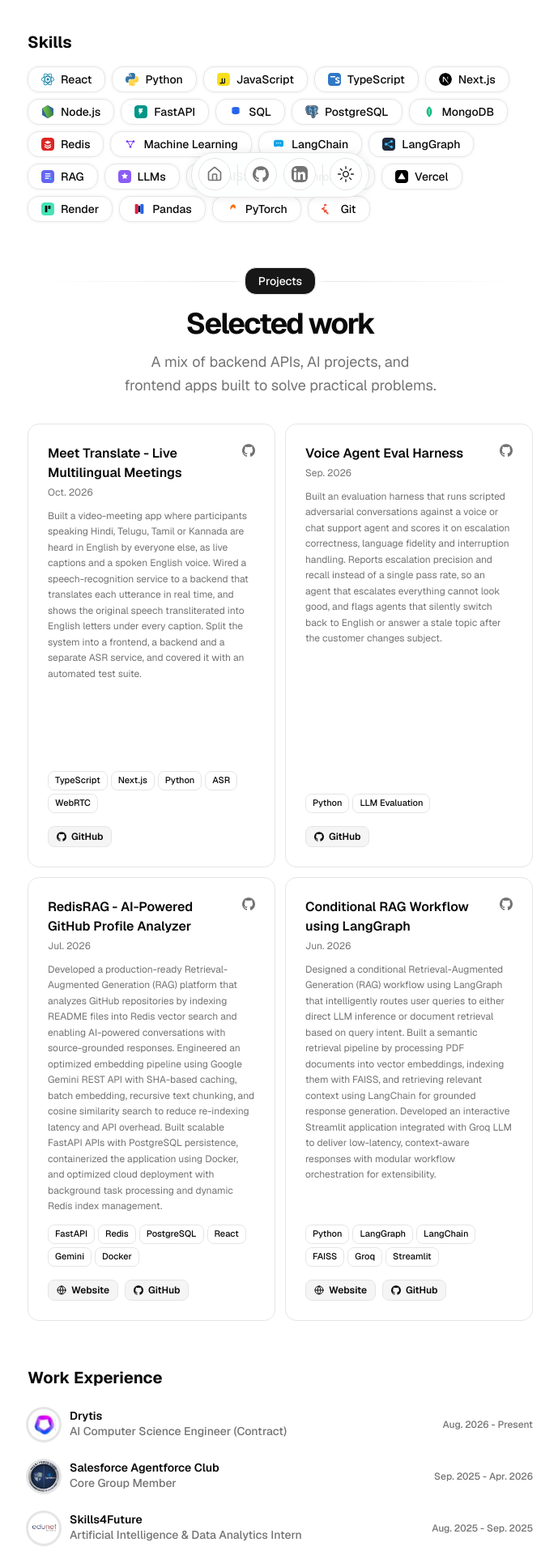
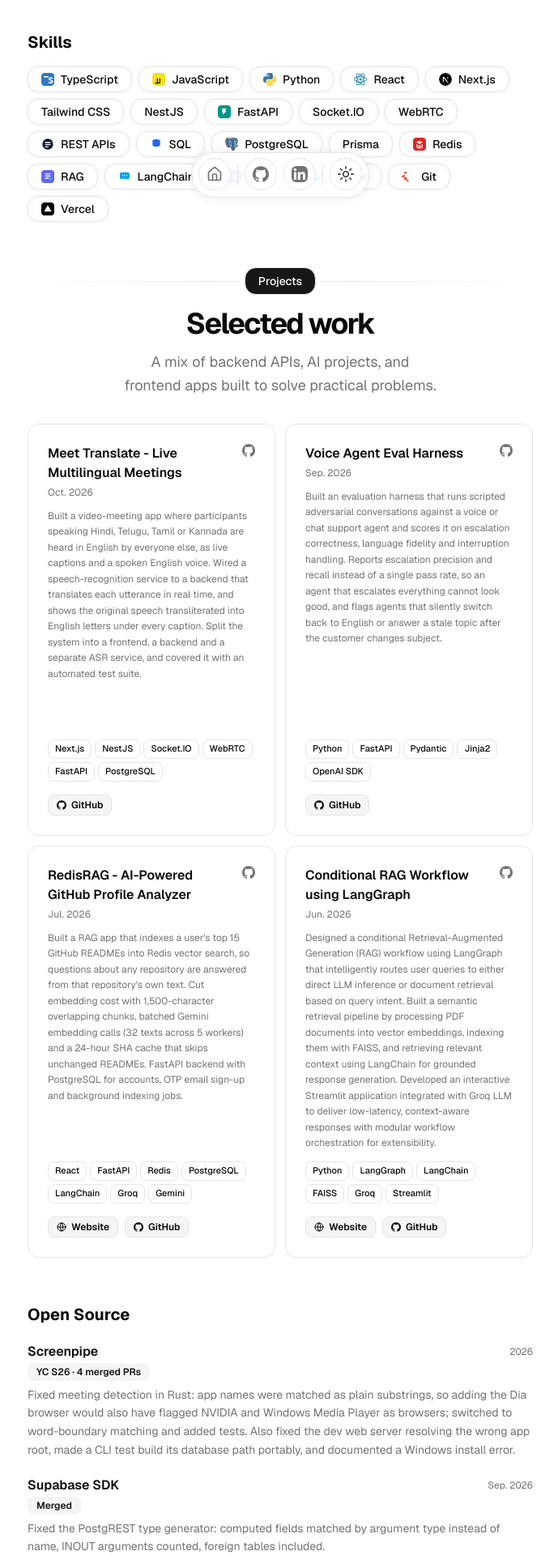
Before and after one commit to mujeebmasi/my-portfolio, a Next.js app: page / in a window 1280 px wide. Shown: the part 540-2460 px from the top of the page at 81% size, without its empty margins (294-983 px from the left). Built offline with nearby package versions, Linux system fonts and the light colour scheme.

Commit message:
Add open source section and align portfolio with resume

```diff
--- a/src/app/page.tsx
+++ b/src/app/page.tsx
@@ -8,6 +8,7 @@ import Markdown from "react-markdown";
 import ContactSection from "@/components/section/contact-section";
 import ProjectsSection from "@/components/section/projects-section";
 import WorkSection from "@/components/section/work-section";
+import OpenSourceSection from "@/components/section/open-source-section";
 import { ArrowUpRight } from "lucide-react";
 
 const BLUR_FADE_DELAY = 0.04;
@@ -86,6 +87,16 @@ export default function Page() {
           <ProjectsSection />
         </BlurFade>
       </section>
+      <section id="open-source">
+        <div className="flex min-h-0 flex-col gap-y-6">
+          <BlurFade delay={BLUR_FADE_DELAY * 8}>
+            <h2 className="text-xl font-bold">Open Source</h2>
+          </BlurFade>
+          <BlurFade delay={BLUR_FADE_DELAY * 8}>
+            <OpenSourceSection />
+          </BlurFade>
+        </div>
+      </section>
       <section id="work">
         <div className="flex min-h-0 flex-col gap-y-6">
           <BlurFade delay={BLUR_FADE_DELAY * 8}>
--- /dev/null
+++ b/src/components/section/open-source-section.tsx
@@ -0,0 +1,38 @@
+import Link from "next/link";
+import { ArrowUpRight } from "lucide-react";
+import { Badge } from "@/components/ui/badge";
+import { DATA } from "@/data/resume";
+
+export default function OpenSourceSection() {
+  return (
+    <div className="flex flex-col gap-6">
+      {DATA.openSource.map((entry) => (
+        <div key={entry.project} className="flex flex-col gap-1.5">
+          <div className="flex items-center justify-between gap-x-3">
+            <Link
+              href={entry.href}
+              target="_blank"
+              rel="noopener noreferrer"
+              className="group flex items-center gap-2 font-semibold leading-none"
+            >
+              {entry.project}
+              <ArrowUpRight
+                className="h-3.5 w-3.5 text-muted-foreground opacity-0 -translate-x-2 group-hover:opacity-100 group-hover:translate-x-0 transition-all duration-200"
+                aria-hidden
+              />
+            </Link>
+            <span className="text-xs tabular-nums text-muted-foreground flex-none">
+              {entry.dates}
+            </span>
+          </div>
+          <Badge variant="secondary" className="w-fit text-xs">
+            {entry.badge}
+          </Badge>
+          <p className="text-sm text-muted-foreground leading-relaxed">
+            {entry.description}
+          </p>
+        </div>
+      ))}
+    </div>
+  );
+}
--- a/src/data/resume.tsx
+++ b/src/data/resume.tsx
@@ -1,28 +1,22 @@
 import { Icons } from "@/components/icons";
 import { HomeIcon } from "lucide-react";
-import type { ReactNode } from "react";
+import type { ReactNode, SVGProps } from "react";
 import { ReactLight } from "@/components/ui/svgs/reactLight";
 
 import { Python } from "@/components/ui/svgs/python";
 import { NextjsIconDark } from "@/components/ui/svgs/nextjsIconDark";
 import { Nodejs } from "@/components/ui/svgs/nodejs";
 import { Postgresql } from "@/components/ui/svgs/postgresql";
+import { Docker } from "@/components/ui/svgs/docker";
 import {
-  ChromaDbLogo,
-  FaissLogo,
   FastApiLogo,
   GitLogo,
   JavaScriptLogo,
-  LangGraphLogo,
   LlmLogo,
-  MachineLearningLogo,
-  MongoDbLogo,
   NlpLogo,
-  PandasLogo,
-  PyTorchLogo,
   RagLogo,
   RedisLogo,
-  RenderLogo,
+  RestApiLogo,
   SqlLogo,
   TypeScriptLogo,
   VercelLogo,
@@ -32,6 +26,20 @@ type HackathonLink = {
   href: string;
   icon: ReactNode;
   title: string;
+};
+
+// icon is optional: skills without a logo render as a plain text pill
+type Skill = {
+  name: string;
+  icon?: (props: SVGProps<SVGSVGElement>) => ReactNode;
+};
+
+type OpenSourceEntry = {
+  project: string;
+  href: string;
+  dates: string;
+  badge: string;
+  description: string;
 };
 
 type HackathonEntry = {
@@ -55,35 +63,33 @@ export const DATA = {
     "B.Tech student (AI & ML) who builds full-stack products and AI systems, from RAG pipelines and live speech translation to evaluation tools for voice agents. Currently a contract AI engineer, with interests in backend engineering, Generative AI, and scalable systems.",
   avatarUrl: "/me.png.png",
   highlights: [
-    "Full-stack apps with Next.js, TypeScript and FastAPI",
-    "RAG pipelines with LangChain, LangGraph and vector search",
-    "Evaluation and tooling for LLM and voice agents",
+    "Full-stack apps with Next.js, NestJS and FastAPI",
+    "RAG pipelines with LangChain and Redis vector search",
+    "Merged open-source PRs to Screenpipe and Supabase",
   ],
   skills: [
+    { name: "TypeScript", icon: TypeScriptLogo },
+    { name: "JavaScript", icon: JavaScriptLogo },
+    { name: "Python", icon: Python },
     { name: "React", icon: ReactLight },
-    { name: "Python", icon: Python },
-    { name: "JavaScript", icon: JavaScriptLogo },
-    { name: "TypeScript", icon: TypeScriptLogo },
     { name: "Next.js", icon: NextjsIconDark },
-    { name: "Node.js", icon: Nodejs },
+    { name: "Tailwind CSS" },
+    { name: "NestJS" },
     { name: "FastAPI", icon: FastApiLogo },
+    { name: "Socket.IO" },
+    { name: "WebRTC" },
+    { name: "REST APIs", icon: RestApiLogo },
     { name: "SQL", icon: SqlLogo },
     { name: "PostgreSQL", icon: Postgresql },
-    { name: "MongoDB", icon: MongoDbLogo },
+    { name: "Prisma" },
     { name: "Redis", icon: RedisLogo },
-    { name: "Machine Learning", icon: MachineLearningLogo },
+    { name: "RAG", icon: RagLogo },
     { name: "LangChain", icon: NlpLogo },
-    { name: "LangGraph", icon: LangGraphLogo },
-    { name: "RAG", icon: RagLogo },
     { name: "LLMs", icon: LlmLogo },
-    { name: "FAISS", icon: FaissLogo },
-    { name: "ChromaDB", icon: ChromaDbLogo },
+    { name: "Docker", icon: Docker },
+    { name: "Git", icon: GitLogo },
     { name: "Vercel", icon: VercelLogo },
-    { name: "Render", icon: RenderLogo },
-    { name: "Pandas", icon: PandasLogo },
-    { name: "PyTorch", icon: PyTorchLogo },
-    { name: "Git", icon: GitLogo },
-  ],
+  ] as Skill[],
   navbar: [
     { href: "/", icon: HomeIcon, label: "Home" },
   ],
@@ -126,7 +132,7 @@ export const DATA = {
       start: "Aug. 2026",
       end: "Present",
       description:
-        "Provide live and asynchronous engineering support to clients, including pair programming, debugging, and completing application features across varied software stacks. Apply prompt engineering and AI coding tools in a cloud-based development environment to accelerate client delivery.",
+        "On-demand contract engineer on a remote coding-support platform, helping clients debug and complete features.",
     },
     {
       company: "Salesforce Agentforce Club",
@@ -136,7 +142,7 @@ export const DATA = {
       title: "Core Group Member",
         logoUrl: "/salesforce.png",
       start: "Sep. 2025",
-      end: "Apr. 2026",
+      end: "Sep. 2026",
       description:
         "Led initiatives on Salesforce Agentforce and enterprise AI workflows. Organized and conducted a hackathon with 300+ participants. Mentored 1000+ students in building automation workflows using Salesforce.",
     },
@@ -153,6 +159,24 @@ export const DATA = {
         "Completed a 4-week AI and Data Analytics internship focused on real-world sustainability datasets. Performed data preprocessing, data cleaning, and exploratory data analysis workflows.",
     },
   ],
+  openSource: [
+    {
+      project: "Screenpipe",
+      href: "https://github.com/screenpipe/screenpipe/pulls?q=is%3Apr+author%3Amujeebmasi+is%3Amerged",
+      dates: "2026",
+      badge: "YC S26 · 4 merged PRs",
+      description:
+        "Fixed meeting detection in Rust: app names were matched as plain substrings, so adding the Dia browser would also have flagged NVIDIA and Windows Media Player as browsers; switched to word-boundary matching and added tests. Also fixed the dev web server resolving the wrong app root, made a CLI test build its database path portably, and documented a Windows install error.",
+    },
+    {
+      project: "Supabase SDK",
+      href: "https://github.com/supabase/sdk/pull/137",
+      dates: "Sep. 2026",
+      badge: "Merged",
+      description:
+        "Fixed the PostgREST type generator: computed fields matched by argument type instead of name, INOUT arguments counted, foreign tables included.",
+    },
+  ] as OpenSourceEntry[],
   hackathons: [] as HackathonEntry[],
   education: [
     {
@@ -188,7 +212,7 @@ export const DATA = {
       active: true,
       description:
         "Built a video-meeting app where participants speaking Hindi, Telugu, Tamil or Kannada are heard in English by everyone else, as live captions and a spoken English voice. Wired a speech-recognition service to a backend that translates each utterance in real time, and shows the original speech transliterated into English letters under every caption. Split the system into a frontend, a backend and a separate ASR service, and covered it with an automated test suite.",
-      technologies: ["TypeScript", "Next.js", "Python", "ASR", "WebRTC"],
+      technologies: ["Next.js", "NestJS", "Socket.IO", "WebRTC", "FastAPI", "PostgreSQL"],
       links: [
         {
           type: "GitHub",
@@ -206,7 +230,7 @@ export const DATA = {
       active: true,
       description:
         "Built an evaluation harness that runs scripted adversarial conversations against a voice or chat support agent and scores it on escalation correctness, language fidelity and interruption handling. Reports escalation precision and recall instead of a single pass rate, so an agent that escalates everything cannot look good, and flags agents that silently switch back to English or answer a stale topic after the customer changes subject.",
-      technologies: ["Python", "LLM Evaluation"],
+      technologies: ["Python", "FastAPI", "Pydantic", "Jinja2", "OpenAI SDK"],
       links: [
         {
           type: "GitHub",
@@ -223,8 +247,8 @@ export const DATA = {
       dates: "Jul. 2026",
       active: true,
       description:
-        "Developed a production-ready Retrieval-Augmented Generation (RAG) platform that analyzes GitHub repositories by indexing README files into Redis vector search and enabling AI-powered conversations with source-grounded responses. Engineered an optimized embedding pipeline using Google Gemini REST API with SHA-based caching, batch embedding, recursive text chunking, and cosine similarity search to reduce re-indexing latency and API overhead. Built scalable FastAPI APIs with PostgreSQL persistence, containerized the application using Docker, and optimized cloud deployment with background task processing and dynamic Redis index management.",
-      technologies: ["FastAPI", "Redis", "PostgreSQL", "React", "Gemini", "Docker"],
+        "Built a RAG app that indexes a user's top 15 GitHub READMEs into Redis vector search, so questions about any repository are answered from that repository's own text. Cut embedding cost with 1,500-character overlapping chunks, batched Gemini embedding calls (32 texts across 5 workers) and a 24-hour SHA cache that skips unchanged READMEs. FastAPI backend with PostgreSQL for accounts, OTP email sign-up and background indexing jobs.",
+      technologies: ["React", "FastAPI", "Redis", "PostgreSQL", "LangChain", "Groq", "Gemini"],
       links: [
         {
           type: "Website",
@@ -233,7 +257,7 @@ export const DATA = {
         },
         {
           type: "GitHub",
-          href: "https://github.com/mujeebmasi/RedisRAG",
+          href: "https://github.com/mujeebmasi/redis-rag",
           icon: <Icons.github className="size-3" />,
         },
       ],
@@ -256,7 +280,7 @@ export const DATA = {
         },
         {
           type: "GitHub",
-          href: "https://github.com/mujeebmasi",
+          href: "https://github.com/mujeebmasi/conditional-rag-workflow",
           icon: <Icons.github className="size-3" />,
         },
       ],
```
